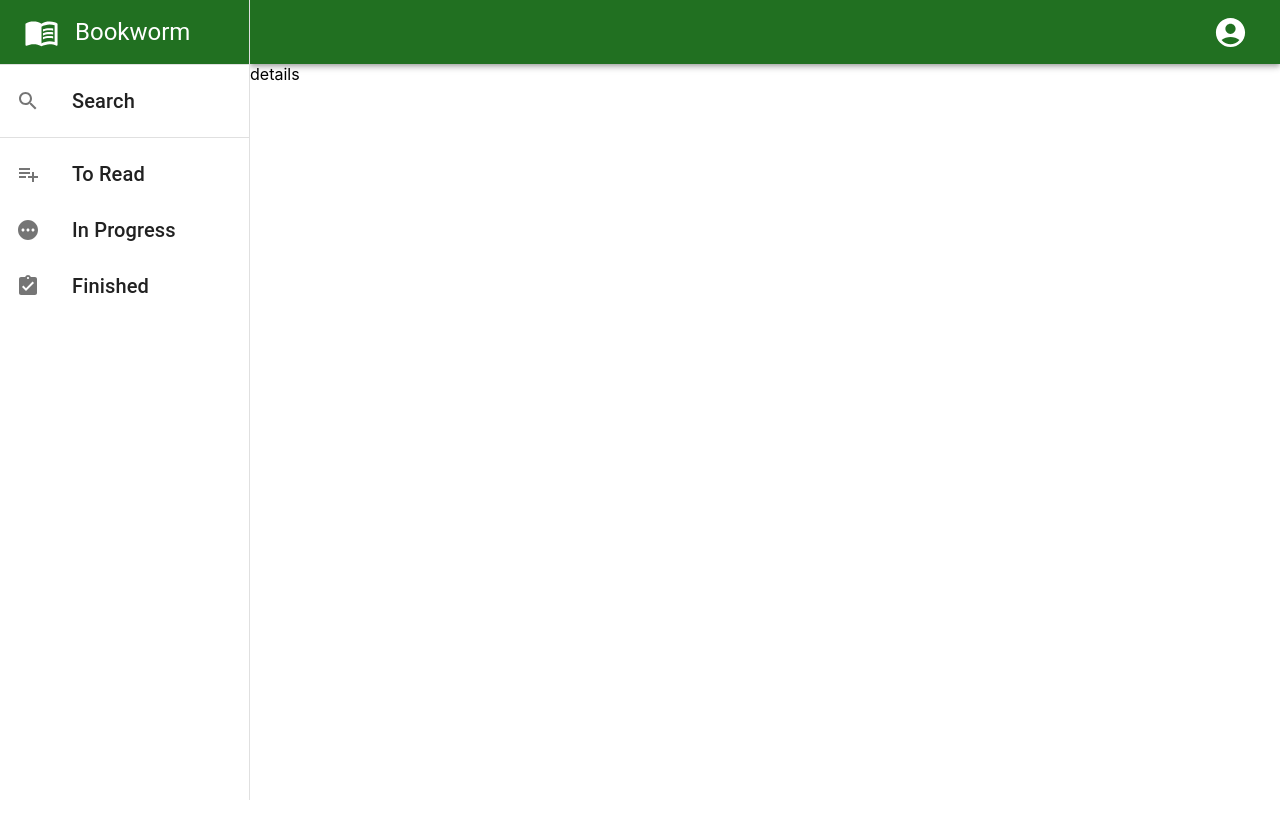
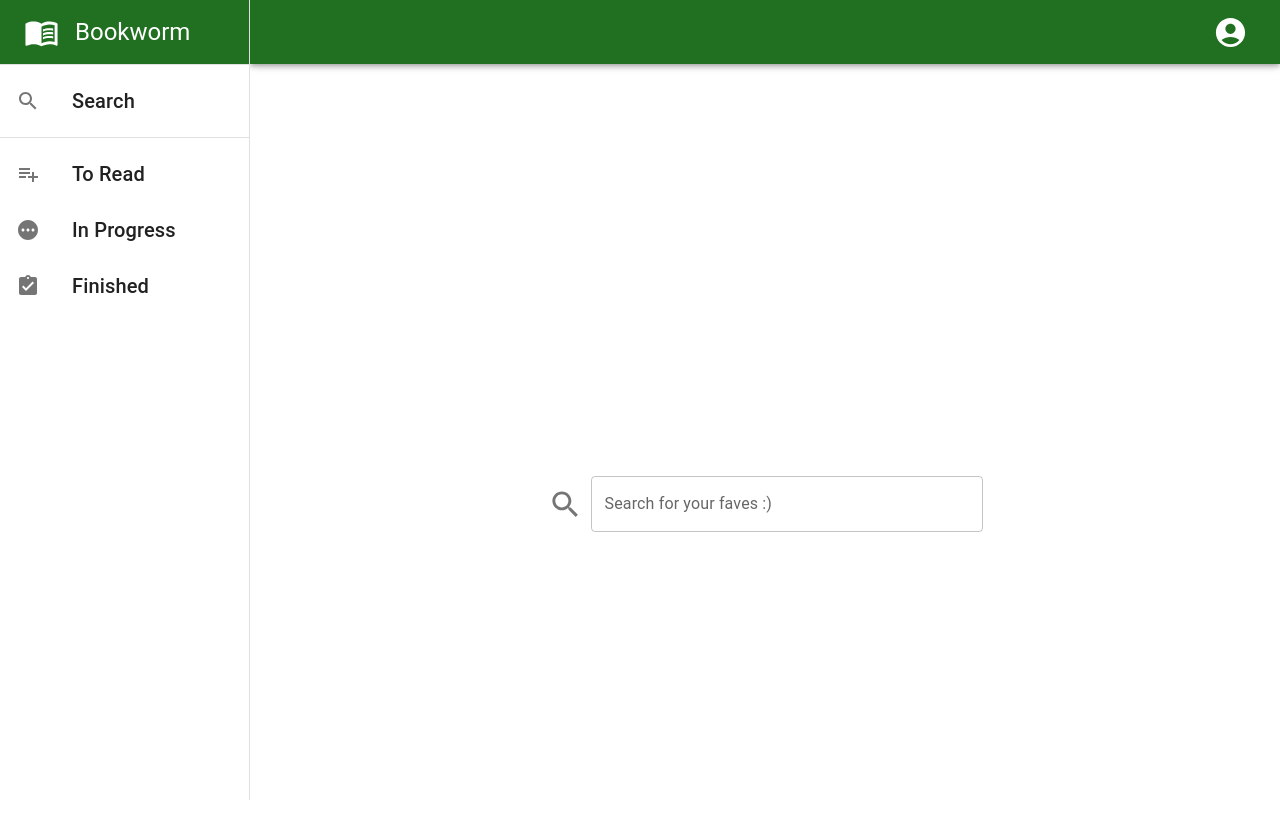
Before and after one commit to yanDavid21/Bookworm, a React (Create React App) app in the folder frontend/: page /search in a window 1280 px wide. Shown: the top 838 px of the page. Before the commit the page ends 800 px from the top, so only its background shows below. Built offline with nearby package versions, Linux system fonts and the light colour scheme.

Commit message:
search bar plus header and content styling

```diff
--- a/frontend/src/App.js
+++ b/frontend/src/App.js
@@ -21,6 +21,7 @@ const Body = ({ drawerWidth }) => {
       }}
     >
       <Header></Header>
+      <div className="content">
         <Routes>
           <Route path="/" element={<Homepage />}></Route>
           <Route path="/details" exact element={<DetailsPage />}></Route>
@@ -29,6 +30,7 @@ const Body = ({ drawerWidth }) => {
           <Route path="/search" exact element={<SearchPage />}></Route>
           <Route path="/*" element={<Homepage />}></Route>
         </Routes>
+      </div>
     </div>
   );
 };
--- a/frontend/src/common/components/header.js
+++ b/frontend/src/common/components/header.js
@@ -7,8 +7,7 @@ import AccountCircleIcon from "@mui/icons-material/AccountCircle";
 
 const Header = () => {
   return (
-    <Box>
-      <AppBar position="static">
+    <AppBar position="sticky">
       <Toolbar
         sx={{ display: "flex", flexDirection: "row-reverse", color: "white" }}
         className="header"
@@ -18,7 +17,6 @@ const Header = () => {
         </IconButton>
       </Toolbar>
     </AppBar>
-    </Box>
   );
 };
 
--- a/frontend/src/common/stylesheets/App.css
+++ b/frontend/src/common/stylesheets/App.css
@@ -16,3 +16,23 @@
 .drawer {
   border-color: rgb(33, 112, 33);
 }
+
+.flex-horizontal {
+  display: flex;
+  flex-direction: row;
+}
+
+.flex-center {
+  justify-content: center;
+  align-items: center;
+}
+
+.content {
+  height: 100%;
+  padding: 5em 5em;
+}
+
+.search-page {
+  height: 100%;
+
+}
--- a/frontend/src/pages/Search/index.js
+++ b/frontend/src/pages/Search/index.js
@@ -1,7 +1,33 @@
 import React from "react";
+import Box from "@mui/material/Box";
+import TextField from "@mui/material/TextField";
+import Grid from "@mui/material/Grid";
+import SearchIcon from "@mui/icons-material/Search";
+
+function FullWidthTextField() {
+  return (
+    <Box sx={{ display: "flex", alignItems: "center", width: "50%" }}>
+      <SearchIcon
+        sx={{ color: "action.active", mr: 1, my: 0.5 }}
+        fontSize="large"
+      />
+      <TextField fullWidth label="Search for your faves :)" id="fullWidth" />
+    </Box>
+  );
+}
 
 const SearchPage = () => {
-  return <div>details</div>;
+  return (
+    <div className="search-page flex-horizontal flex-center">
+      <Grid container spacing={2}>
+        <Grid item xs={12}>
+          <div className="flex-horizontal flex-center">
+            <FullWidthTextField />
+          </div>
+        </Grid>
+      </Grid>
+    </div>
+  );
 };
 
 export default SearchPage;
```
Lines whose indentation alone changed are shown as unchanged.
